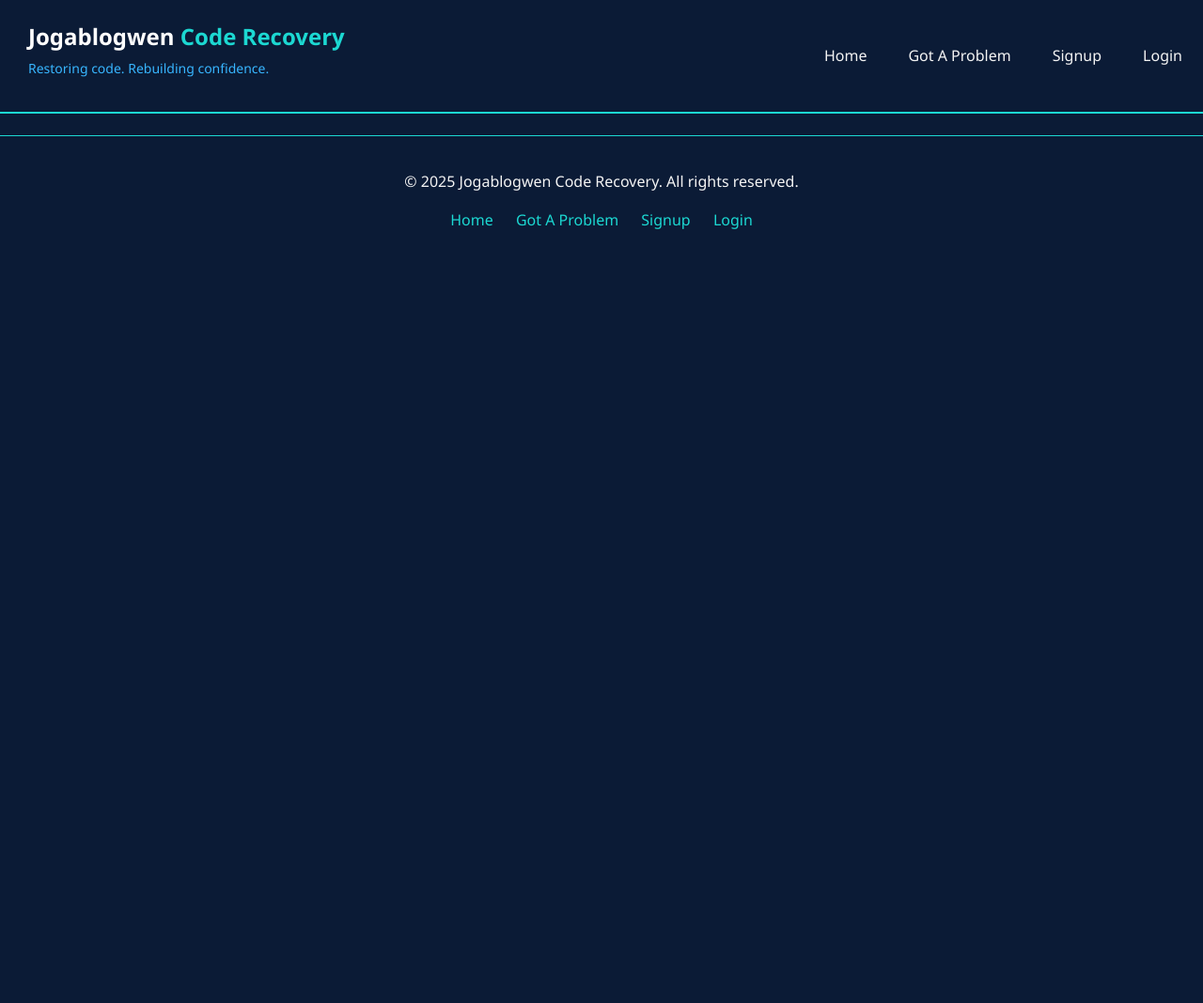
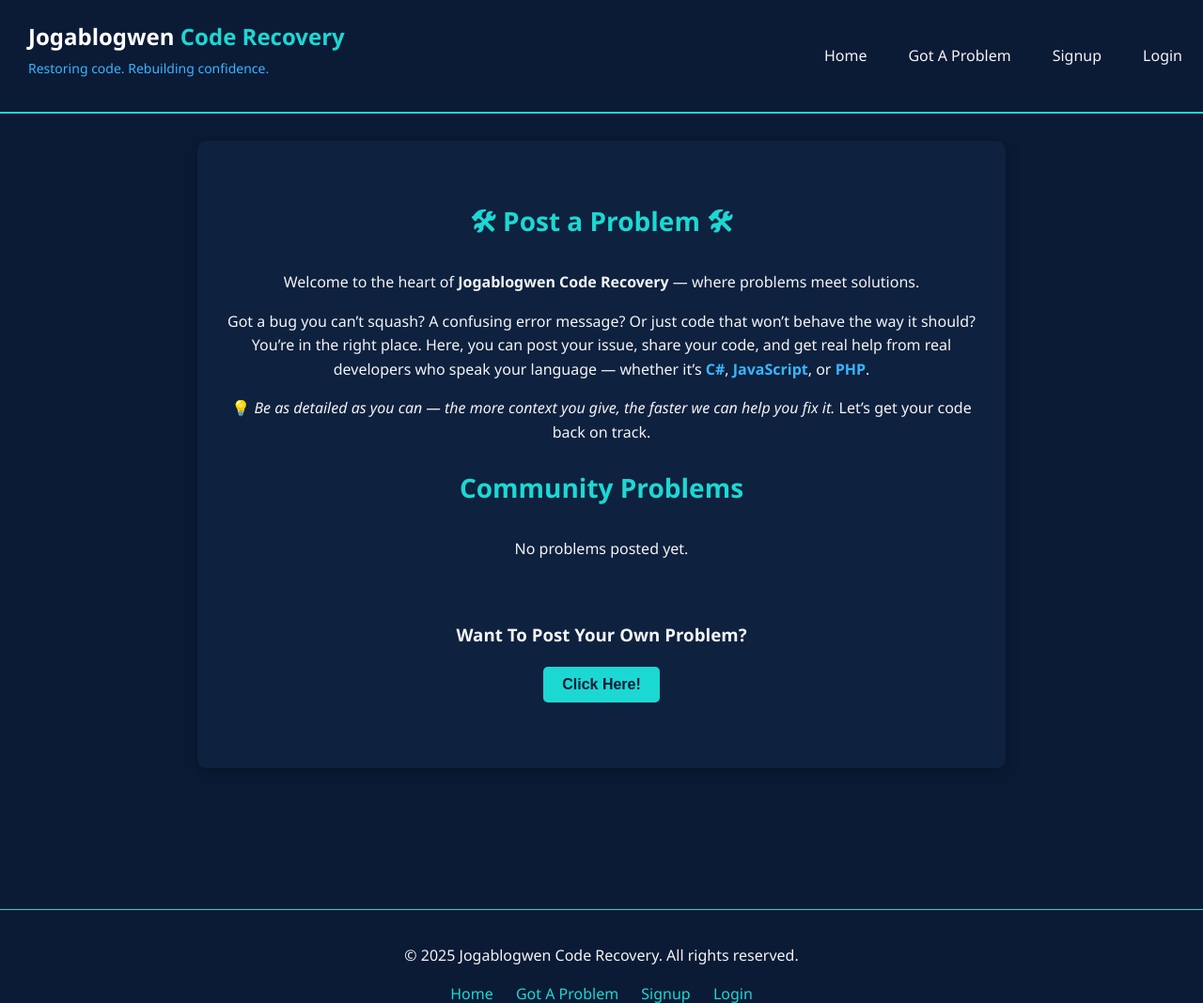
Before and after one commit to ConfirmedDead/lean-six-sigma, a PHP site: page /Lean-Six-Sigma/problemPage.php in a window 1280 px wide. Shown: the top 1068 px of the page at 94% size. Before the commit the page ends 244 px from the top, so only its background shows below. Run offline with PHP 8.4, Linux system fonts and the light colour scheme; data that the repository does not hold is empty.

Commit message:
problem page

```diff
--- a/css/index.css
+++ b/css/index.css
@@ -59,7 +59,6 @@ body {
 .buttonHolder {
     text-align: center;
     padding: 30px;
-    background-color: #0B1B36;
 }
 
 .buttonHolder h5 {
@@ -228,6 +227,7 @@ body {
 .problem-page {
     color: rgba(128, 0, 128, 0.993);
     text-align: center;
+    margin-top: 150px;
 }
 
 /* Log in*/
--- a/problemPage.php
+++ b/problemPage.php
@@ -46,6 +46,23 @@ if ($_SERVER['REQUEST_METHOD'] === 'POST' && isset($_POST['comment'], $_POST['pr
         </nav>
     </header>
 
+        <!-- Post a Problem Intro -->
+    <section class="post-intro">
+        <h2>🛠 Post a Problem 🛠</h2>
+        <p>
+            Welcome to the heart of <strong>Jogablogwen Code Recovery</strong> — where problems meet solutions.
+        </p>
+        <p>
+            Got a bug you can’t squash? A confusing error message? Or just code that won’t behave the way it should? You’re in the right place.
+            Here, you can post your issue, share your code, and get real help from real developers who speak your language —
+            whether it’s <span class="highlight">C#</span>, <span class="highlight">JavaScript</span>, or <span class="highlight">PHP</span>.
+        </p>
+        <p>
+            💡 <em>Be as detailed as you can — the more context you give, the faster we can help you fix it.</em>
+            Let’s get your code back on track.
+        </p>
+
+
          <!-- Problems Section -->
         <section class="problems-section">
             <h2>Community Problems</h2>
@@ -79,6 +96,21 @@ if ($_SERVER['REQUEST_METHOD'] === 'POST' && isset($_POST['comment'], $_POST['pr
             <?php endif; ?>
         </section>
 
+
+        <div class = "buttonHolder">
+            <h3> Want To Post Your Own Problem?</h3>
+            <a href="http://localhost/Lean-Six-Sigma/postProblemPage.php">
+                <button>Click Here!</button>
+            </a>
+        </div>
+
+    </section>
+
+
+
+
+
+
     <!-- Footer -->
        <!-- footer -->
        <footer class="footer">
```
Lines whose indentation alone changed are shown as unchanged.
